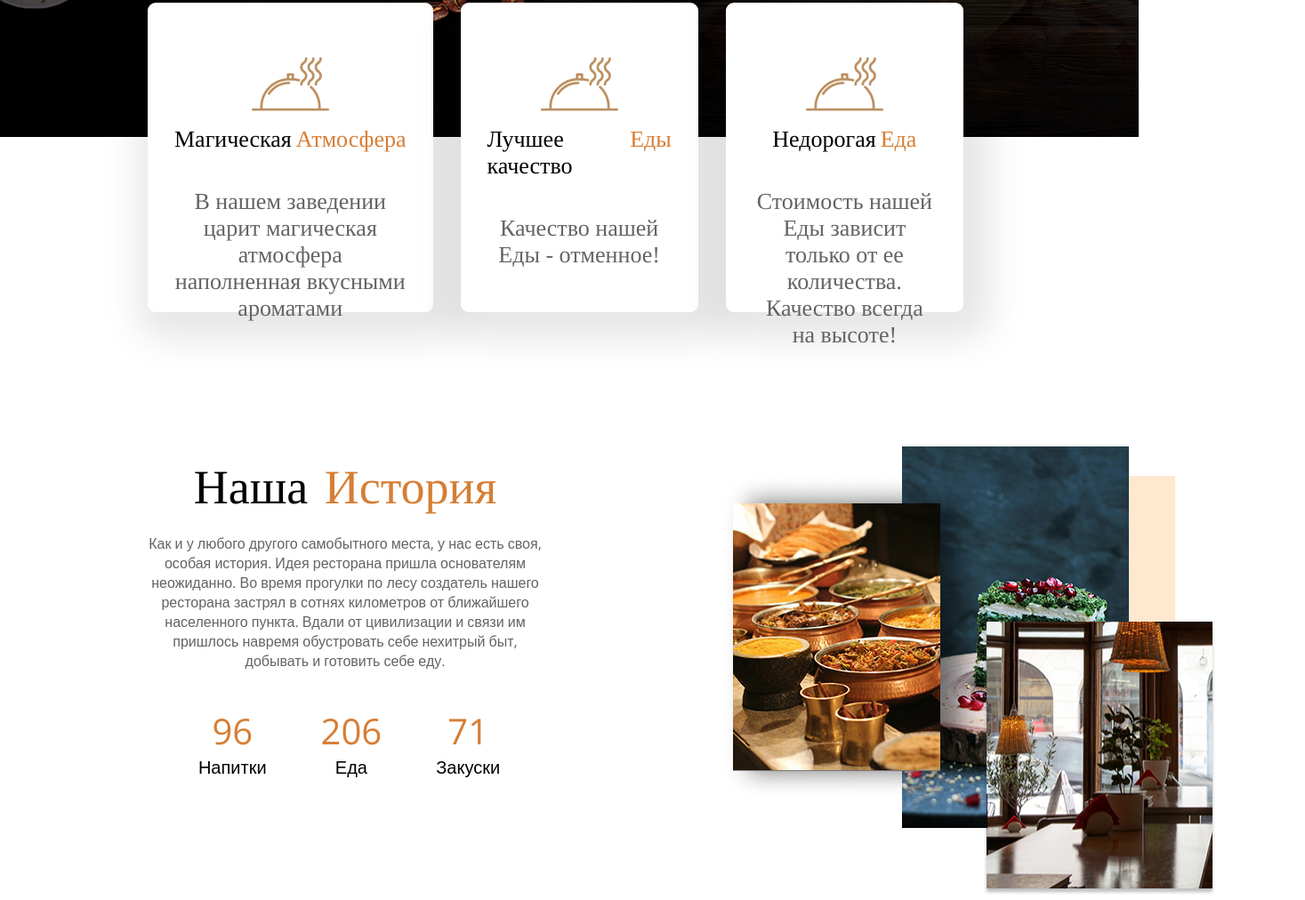
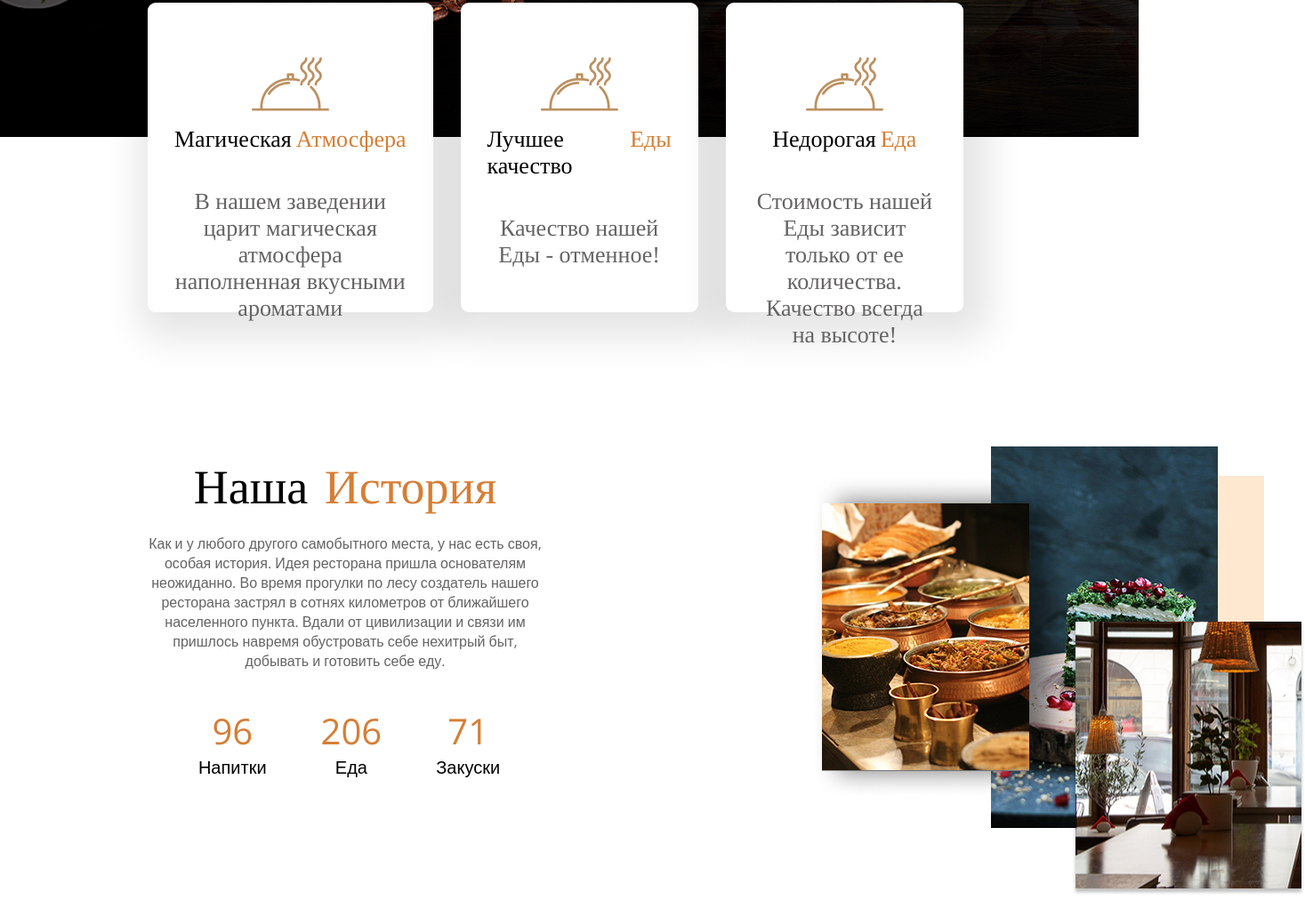
Before and after one commit to ivankypers/kind-practice, a plain HTML site: page index.html in a window 1280 px wide. Shown: the part 646-1658 px from the top of the page at 89% size, 1467 px wide, since content can reach past the window. Drawn offline with nearby package versions, Linux system fonts and the light colour scheme.

Commit message:
fixed history image position

```diff
--- a/index.html
+++ b/index.html
@@ -129,7 +129,7 @@
             </div>
         </div>
         <div class="history-images">
-            <img src="images/history-img.png" alt="">
+            <img class="history-img" src="images/history-img.png" alt="">
         </div>
     </div>
 </body>
--- a/style.css
+++ b/style.css
@@ -237,6 +237,11 @@ body{
     display: flex;
 }
 .history-images{
+    position: relative;
     margin-top: 150px;
-    margin-right: 125px;
 }
+
+.history-img{
+    position: absolute;
+    left: 100px;
+}
```
